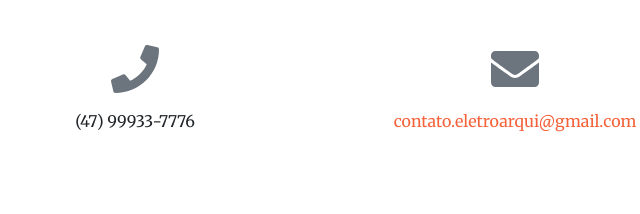
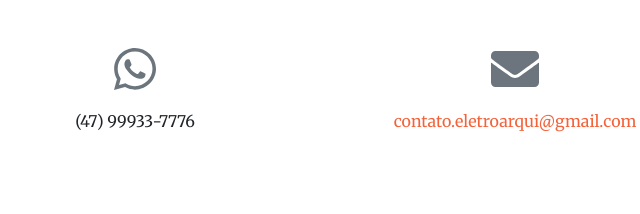
Before and after one commit to luelsilva/landing-page-automation, a plain HTML site: page index.html in a window 1280 px wide. Shown: the part 2668-2882 px from the top of the page, 315-955 px from the left. Drawn offline with nearby package versions, Linux system fonts and the light colour scheme.

Commit message:
quarto commit

```diff
--- a/index.html
+++ b/index.html
@@ -180,7 +180,8 @@
                 </div>
                 <div class="row">
                     <div class="col-lg-4 ml-auto text-center mb-5 mb-lg-0">
-                        <i class="fas fa-phone fa-3x mb-3 text-muted"></i>
+                        <!-- <i class="fas fa-phone fa-3x mb-3 text-muted"></i> -->
+                        <i class="fab fa-whatsapp fa-3x mb-3 text-muted"></i>
                         <div>(47) 99933-7776</div>
                     </div>
                     <div class="col-lg-4 mr-auto text-center">
```
